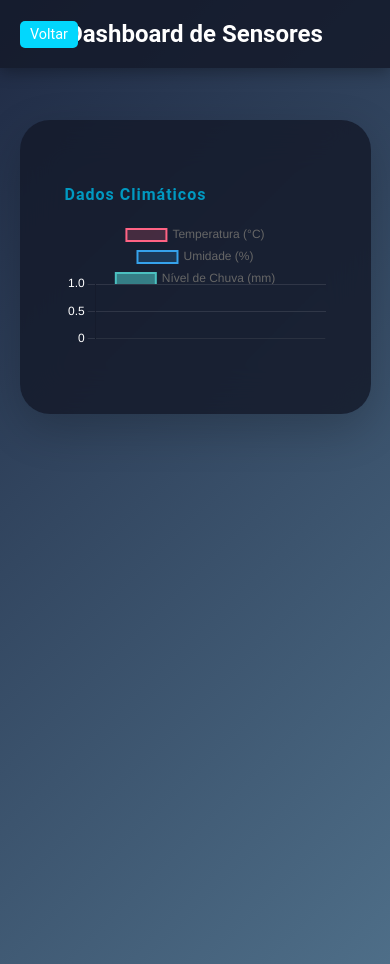
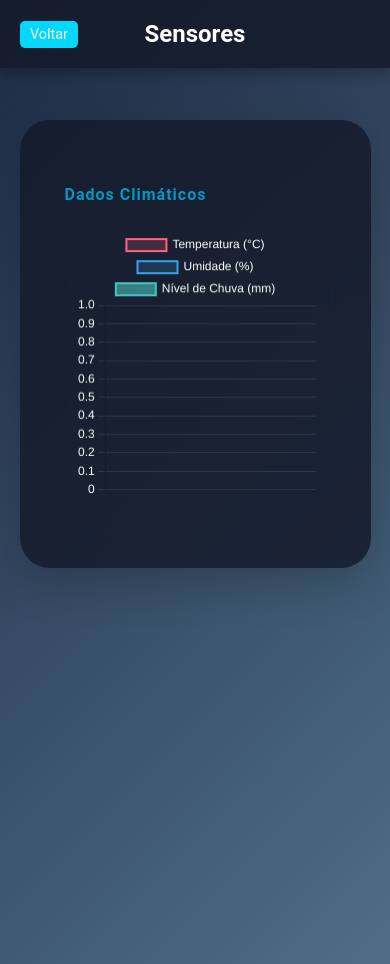
Before and after one commit to FelipeDiasKonda/ProjetoIOT, a Flask app: template templates/dashboard.html in a window 390 px wide. Run offline with Flask 3, Linux system fonts and the light colour scheme; the template is opened without the code that fills it: most values are stand-ins (such as "Sample title", 1, 10 or a date in 2020).

Commit message:
style: gráfico visivel para mobiles

```diff
--- a/templates/dashboard.html
+++ b/templates/dashboard.html
@@ -95,7 +95,7 @@
         justify-content: center;
         align-items: center;
         margin-top: 20px;
-        margin-bottom: 20px;
+        margin-bottom: 50px;
       }
 
       .graph-item {
@@ -103,16 +103,18 @@
         border-radius: 5px;
         padding: 25px;
         position: relative;
-        cursor: pointer;
         width: 100%;
+        height: 50vh; /* Define a altura como 50% da tela */
+        max-height: 50vh; /* Garante um limite máximo */
         }
 
         .graph-item canvas {
         width: 100%;
-        height: auto;
+        height: 100%; /* Ocupa toda a altura do container */
         border-radius: 15px;
         transition: transform 0.3s ease-in-out;
         }
+
 
       .graph-item h3 {
         color: #0199c1;
@@ -170,6 +172,11 @@
         .graph-item h3 {
           font-size: 1em;
         }
+
+        .graph-item {
+            height: 40vh; /* Reduz a altura para telas menores */
+            max-height: 40vh;
+        }
       }
     </style>
     <script src="https://cdn.jsdelivr.net/npm/chart.js"></script>
@@ -178,7 +185,7 @@
     <header>
       <a href="/" class="back-btn">Voltar</a>
       <div class="header-content">
-        <h2>Dashboard de Sensores</h2>
+        <h2>Sensores</h2>
       </div>
     </header>
 
@@ -228,38 +235,38 @@
         },
         options: {
     responsive: true,
+    maintainAspectRatio: false, // Desativa a proporção fixa
     plugins: {
         legend: {
-              position: 'top'
+            position: 'top',
+            labels: {
+                color: '#ffffff',
+                font: { size: 12 }
+            }
         },
         tooltip: {
-              backgroundColor: 'rgba(255, 255, 255, 0.1)',
-              titleColor: '#fff',
-              bodyColor: '#fff'
+            backgroundColor: 'rgba(0, 0, 0, 0.7)',
+            titleColor: '#ffffff',
+            bodyColor: '#ffffff'
         }
     },
     scales: {
+        x: {
+            ticks: { color: '#fff', maxRotation: 45, minRotation: 45 },
+            grid: { color: 'rgba(255, 255, 255, 0.1)' }
+        },
         y: {
-              beginAtZero: false
-            },
-            x: {
-              ticks: {
-                color: '#fff'
-              },
-              grid: {
-                color: 'rgba(255, 255, 255, 0.1)'
+            beginAtZero: true,
+            ticks: { color: '#fff' },
+            grid: { color: 'rgba(255, 255, 255, 0.1)' }
         }
     },
-            y: {
-              ticks: {
-                color: '#fff'
-              },
-              grid: {
-                color: 'rgba(255, 255, 255, 0.1)'
+    layout: {
+        padding: { left: 10, right: 10, top: 10, bottom: 10 }
     }
 }
-          }
-        }
+
+
       });
     </script>
   </body>
--- a/templates/index.html
+++ b/templates/index.html
@@ -289,7 +289,7 @@
         </h2>
 
         <div class="switch">
-          <span>Celsius</span>
+          <span>°C</span>
           <label>
             <input
               type="checkbox"
@@ -298,7 +298,7 @@
             />
             <span class="slider"></span>
           </label>
-          <span>Fahrenheit</span>
+          <span>°F</span>
         </div>
       </div>
     </header>
--- a/templates/temp.html
+++ b/templates/temp.html
@@ -233,15 +233,15 @@
     <header>
         <a href="/" class="back-btn">Voltar</a>
         <div class="header-content">
-            <h2>Temperaturas PUC</h2>
+            <h2>Temperaturas</h2>
         </div>
         <div class="switch">
-            <span>Celsius</span>
+            <span>°C</span>
             <label class="switch">
                 <input type="checkbox" id="toggleTemp" onclick="toggleTemperature()">
                 <span class="slider"></span>
             </label>
-            <span>Fahrenheit</span>
+            <span>°F</span>
         </div>
     </header>
 
```
Lines whose indentation alone changed are shown as unchanged.
